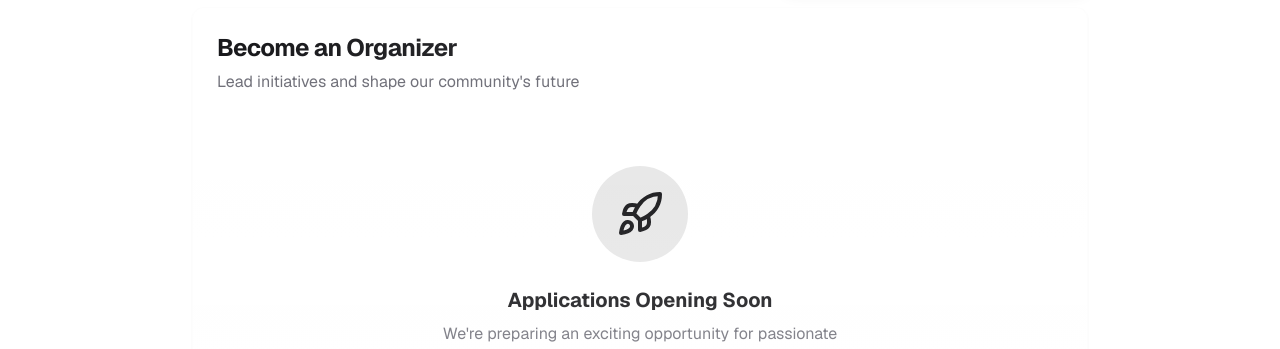
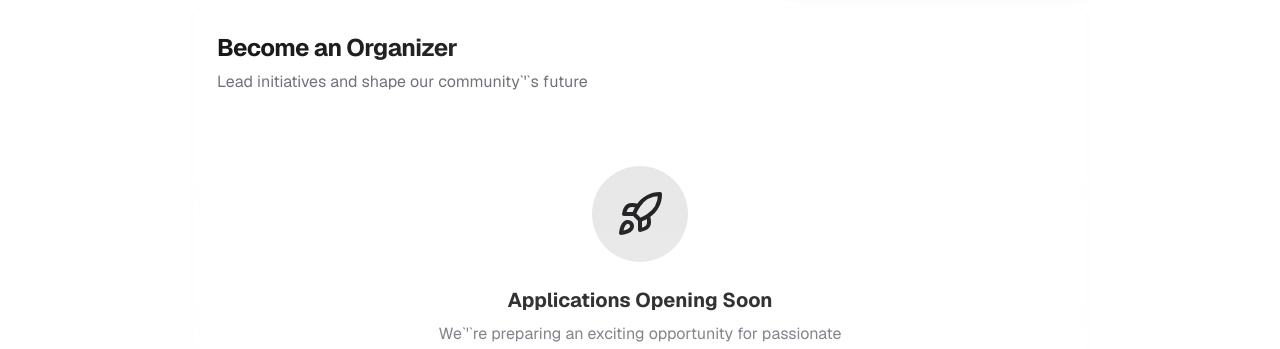
Before and after one commit to kalebalebachew/hu-devs, a Next.js app: page / in a window 1280 px wide. Both pictures are taken after a click on the tab "Lead". Shown: the part 2022-2371 px from the top of the page. Built offline with nearby package versions, Linux system fonts and the light colour scheme.

Commit message:
fix: correct HTML entity usage in community tabs component for proper rendering of apostrophes

```diff
--- a/src/components/community-tabs.jsx
+++ b/src/components/community-tabs.jsx
@@ -310,7 +310,7 @@ export function CommunityTabsComponent() {
                       Become an Organizer
                     </CardTitle>
                     <CardDescription className="text-base">
-                      Lead initiatives and shape our community's future
+                      Lead initiatives and shape our community`&apos;`s future
                     </CardDescription>
                   </CardHeader>
                   <CardContent className="relative">
@@ -327,7 +327,7 @@ export function CommunityTabsComponent() {
                         Applications Opening Soon
                       </h3>
                       <p className="text-muted-foreground max-w-md mx-auto">
-                        We're preparing an exciting opportunity for passionate developers to join our organizing team. Stay tuned!
+                        We`&apos;`re preparing an exciting opportunity for passionate developers to join our organizing team. Stay tuned!
                       </p>
                     </div>
                     <div className="absolute inset-0 pointer-events-none bg-gradient-to-t from-background/20 to-transparent" />
```
